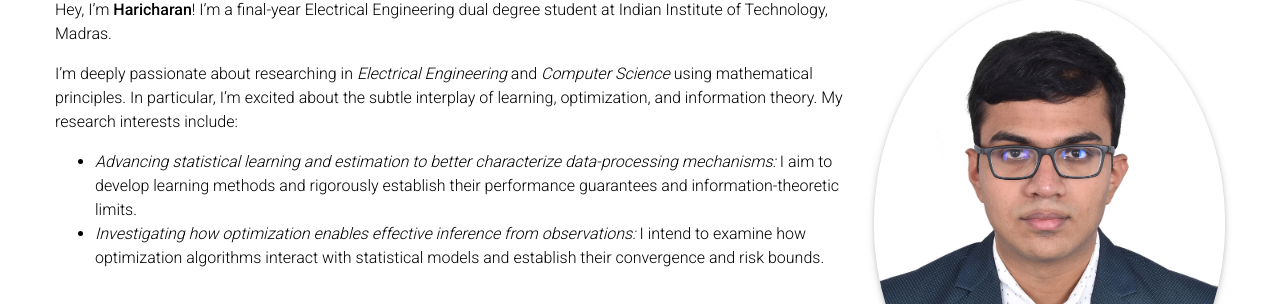
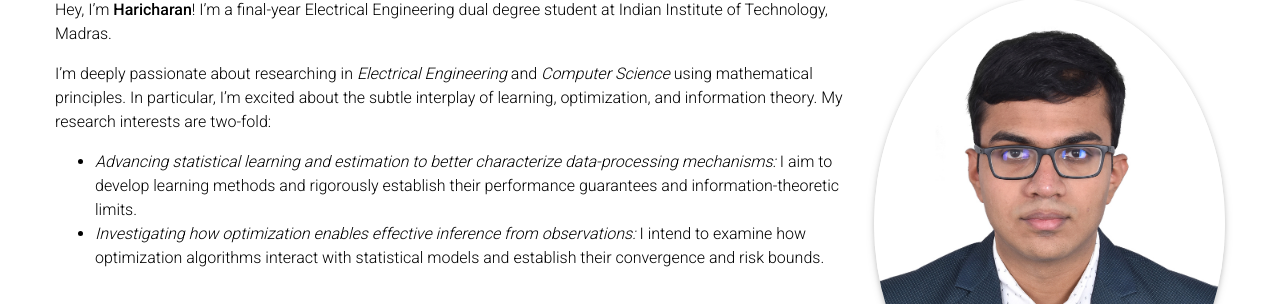
Before and after one commit to Haricharan1212/Haricharan1212.github.io, a Jekyll site: the page built from _pages/about.md, in a window 1280 px wide. Shown: the part 203-507 px from the top of the page. Built offline with Jekyll 4.4.1, drawn with Linux system fonts in a browser that asks for light colours; full-size pictures stand in for the smaller copies a plugin makes; comment, search, counter and statistics services are not loaded; a style sheet for code colours, icons or effects is not loaded.

Commit message:
Updated homepage

```diff
--- a/_pages/about.md
+++ b/_pages/about.md
@@ -18,7 +18,6 @@ social: false  # includes social icons at the bottom of the page
 
 Hey, I'm **Haricharan**! I'm a final-year Electrical Engineering dual degree student at Indian Institute of Technology, Madras.
 
-I'm deeply passionate about researching in *Electrical Engineering* and *Computer Science* using mathematical principles. In particular, I'm excited about the subtle interplay of learning, optimization, and information theory. My research interests include:
-
+I'm deeply passionate about researching in *Electrical Engineering* and *Computer Science* using mathematical principles. In particular, I'm excited about the subtle interplay of learning, optimization, and information theory. My research interests are two-fold:
 - *Advancing statistical learning and estimation to better characterize data-processing mechanisms:* I aim to develop learning methods and rigorously establish their performance guarantees and information-theoretic limits.
 - *Investigating how optimization enables effective inference from observations:* I intend to examine how optimization algorithms interact with statistical models and establish their convergence and risk bounds.
```
